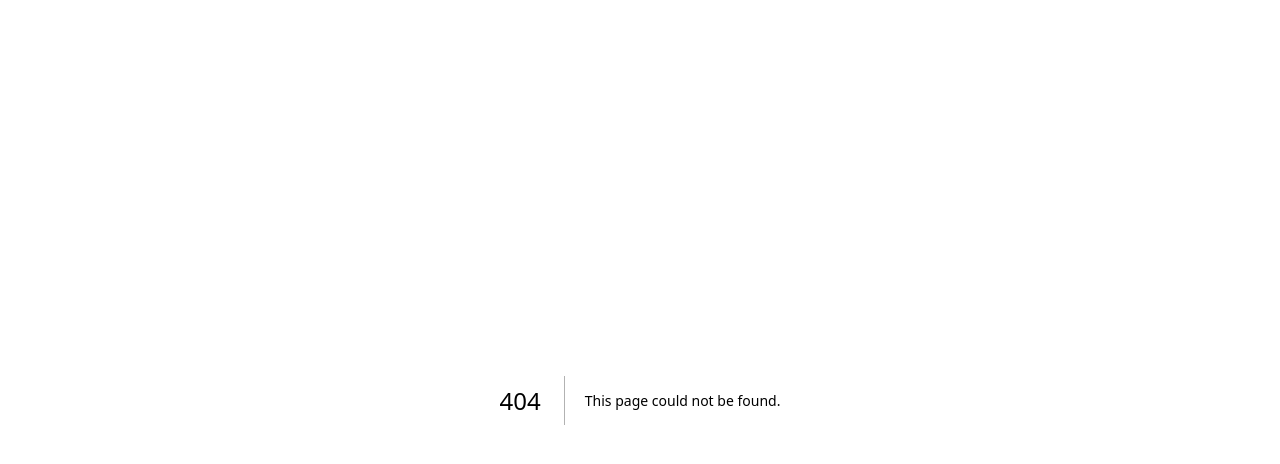
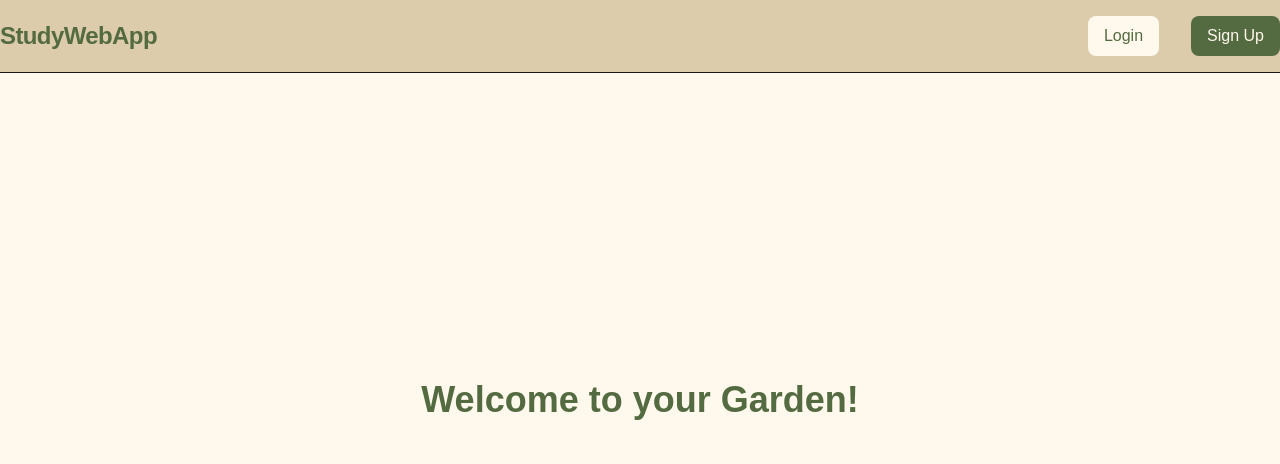
Before and after one commit to ConradCJM/studywebapp, a Next.js app: page /garden in a window 1280 px wide. Before the commit this address had no page. Shown: the top 464 px of the page. Built offline with nearby package versions, Linux system fonts and the light colour scheme; no server answers.

Commit message:
create garden placeholder

```diff
--- /dev/null
+++ b/app/garden/page.tsx
@@ -0,0 +1,15 @@
+"use client";
+import Navbar from "@/components/Navbar";
+
+export default function GardenPage() {
+    return (
+        <>
+            <Navbar />
+            <div className="min-h-screen flex items-center justify-center bg-[#FFF8EC]">
+                <h1 className="text-4xl font-bold text-[#546B41]">
+                    Welcome to your Garden!
+                </h1>
+            </div>
+        </>
+    );
+}
```
